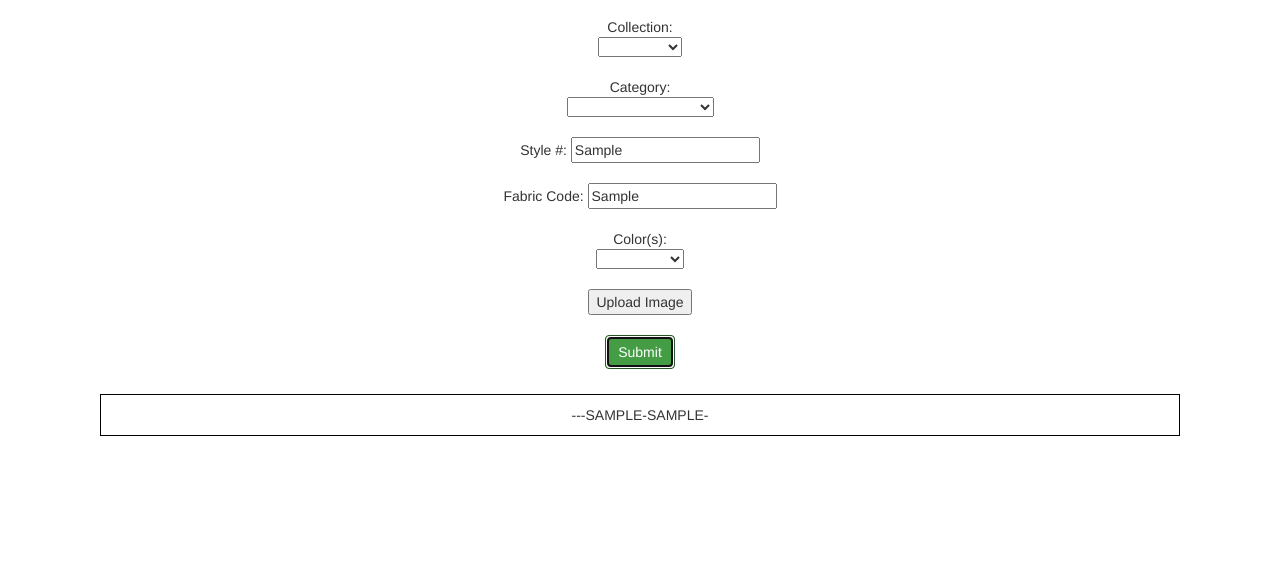
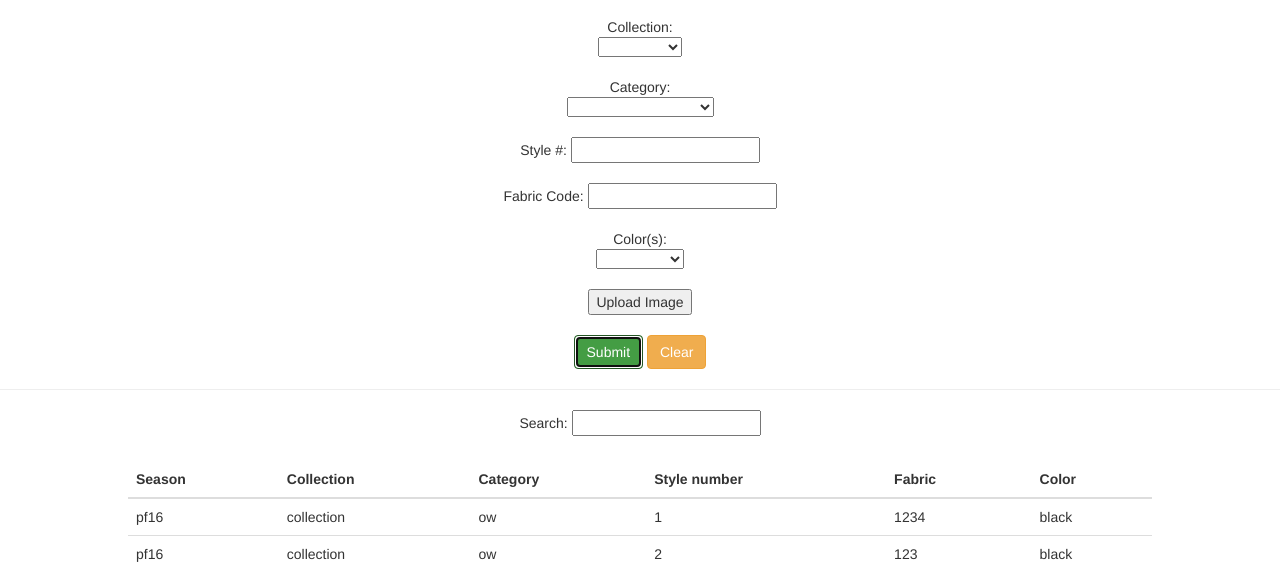
Before and after one commit to oneprincess789/costing, a plain HTML site: page index.html in a window 1280 px wide. Both pictures are taken after typing "Sample", "Sample" into the empty fields and a click on the input "Submit". Shown: the part 237-800 px from the top of the page. Drawn offline with nearby package versions, Linux system fonts and the light colour scheme.

Commit message:
new table, and click-compare functionality. Some styles too

```diff
--- a/css/style.css
+++ b/css/style.css
@@ -19,3 +19,18 @@
 	margin-top: 25px;
 	text-transform: uppercase;
 }
+
+.compareButton {
+	background: #D84861;
+	padding: 20px;
+	text-align: center;
+	font-size: 20px;
+	color: white;
+	cursor: pointer;
+}
+
+.stylesTable {
+	margin: auto;
+	width: 80% !important;
+	margin-top: 25px;
+}
--- a/index.html
+++ b/index.html
@@ -12,7 +12,8 @@
 
     <!-- Latest compiled JavaScript -->
     <script src="http://maxcdn.bootstrapcdn.com/bootstrap/3.3.5/js/bootstrap.min.js"></script>
-    <script data-require="angular.js@1.3.10" data-semver="1.3.10" src="https://code.angularjs.org/1.3.10/angular.js"></script>
+    <script data-require="angular.js@1.3.10" data-semver="1.3.10"
+            src="https://code.angularjs.org/1.3.10/angular.js"></script>
     <script src="js/script.js"></script>
 </head>
 <body ng-controller="myController">
@@ -79,9 +80,33 @@
     <input type="submit" value="Upload Image">
     <br><br>
     <input type="submit" value="Submit" class="btn btn-success btn-large" ng-click="submitButton()">
+    <button class="btn btn-warning" ng-click="clearForm()">Clear</button>
 </form>
-	<div ng-repeat="article in database" class="chart">
-		{{article.season}}-{{article.collection}}-{{article.category}}-{{article.styleNumber}}-{{article.fabric}}-{{article.color}}
+<hr/>
+<div class="text-center">
+    Search: <input type="text" ng-model="searchText"/>
+    <button class="btn compareButton" ng-show="compareArray.length > 1" ng-click="compare()">Compare</button>
 </div>
+<table class="table table-hover stylesTable">
+    <thead>
+    <th>Season</th>
+    <th>Collection</th>
+    <th>Category</th>
+    <th>Style number</th>
+    <th>Fabric</th>
+    <th>Color</th>
+    </thead>
+    <tbody>
+    <tr ng-repeat="article in database  | filter: searchText" ng-click="rowClicked(article.styleNumber)">
+        <td>{{article.season}}</td>
+        <td>{{article.collection}}</td>
+        <td>{{article.category}}</td>
+        <td>{{article.styleNumber}}</td>
+        <td>{{article.fabric}}</td>
+        <td>{{article.color}}</td>
+    </tr>
+    </tbody>
+</table>
 </body>
+
 </html>
--- a/js/script.js
+++ b/js/script.js
@@ -1,21 +1,57 @@
-//My comment (Jon)
-
 angular.module('myApp', [])
-.controller('myController', ['$scope',function myController($scope) {
+    .controller('myController', ['$scope', function myController($scope) {
         $scope.season;
         $scope.collection;
         $scope.category;
         $scope.styleColor;
         $scope.styleNum;
         $scope.fabric;
-	$scope.database = [];
-	$scope.submitButton = function() {
-		console.log($scope.season)
-		console.log($scope.collection)
-		console.log($scope.category)
-		console.log($scope.styleColor)
-		console.log($scope.styleNum)
-		console.log($scope.fabric)
+        $scope.searchText;
+        $scope.database = [{
+            "season": "pf16",
+            "collection": "collection",
+            "category": "ow",
+            "color": "black",
+            "styleNumber": "1",
+            "fabric": "1234",
+            "$$hashKey": "object:3"
+        }, {
+            "season": "pf16",
+            "collection": "collection",
+            "category": "ow",
+            "color": "black",
+            "styleNumber": "2",
+            "fabric": "123",
+            "$$hashKey": "object:5"
+        }, {
+            "season": "pf16",
+            "collection": "collection",
+            "category": "ow",
+            "color": "black",
+            "styleNumber": "3",
+            "fabric": "123",
+            "$$hashKey": "object:7"
+        }, {
+            "season": "pf16",
+            "collection": "collection",
+            "category": "ow",
+            "color": "black",
+            "styleNumber": "4",
+            "fabric": "123",
+            "$$hashKey": "object:9"
+        }, {
+            "season": "pf16",
+            "collection": "collection",
+            "category": "ow",
+            "color": "black",
+            "styleNumber": "5",
+            "fabric": "123",
+            "$$hashKey": "object:11"
+        }];
+
+        $scope.compareArray = [];
+
+        $scope.submitButton = function () {
             var article = {
                 season: $scope.season,
                 collection: $scope.collection,
@@ -24,6 +60,33 @@ angular.module('myApp', [])
                 styleNumber: $scope.styleNum,
                 fabric: $scope.fabric
             }
-		$scope.database.push(article)
+            $scope.database.push(article);
+
+            $scope.clearForm();
         }
+
+        $scope.clearForm = function() {
+            $scope.season = '';
+            $scope.collection = '';
+            $scope.category = '';
+            $scope.styleColor = '';
+            $scope.styleNum = '';
+            $scope.fabric = '';
+            $scope.searchText = '';
+        };
+
+        $scope.rowClicked = function(styleNumber) {
+            var position = $scope.compareArray.indexOf(styleNumber);
+
+            if(position == -1) {
+                $scope.compareArray.push(styleNumber);
+            } else {
+                $scope.compareArray.splice(position, 1);
+            }
+            console.log($scope.compareArray);
+        };
+
+        $scope.compare = function() {
+            console.log("I want to compare this articles: " + $scope.compareArray);
+        };
     }]);
```
Lines whose indentation alone changed are shown as unchanged.
